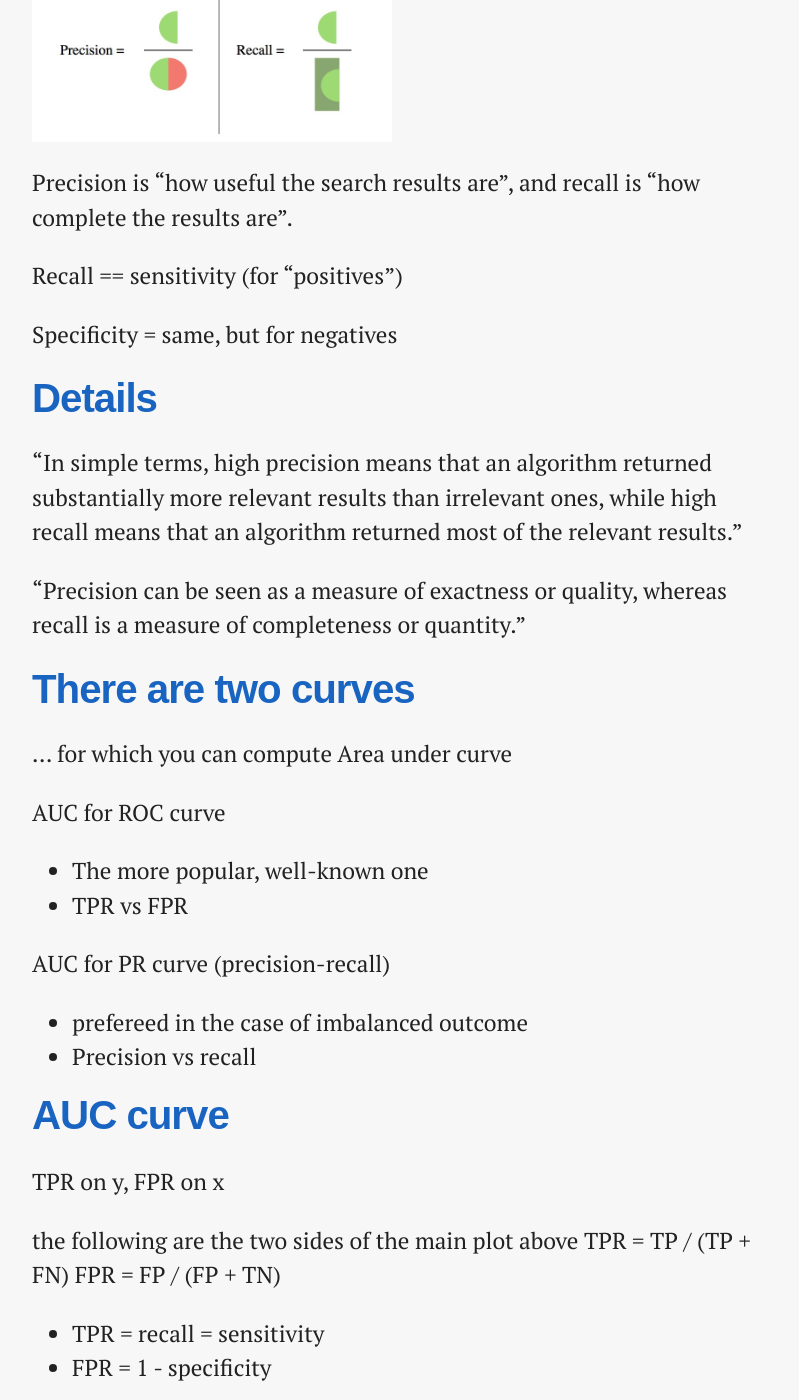
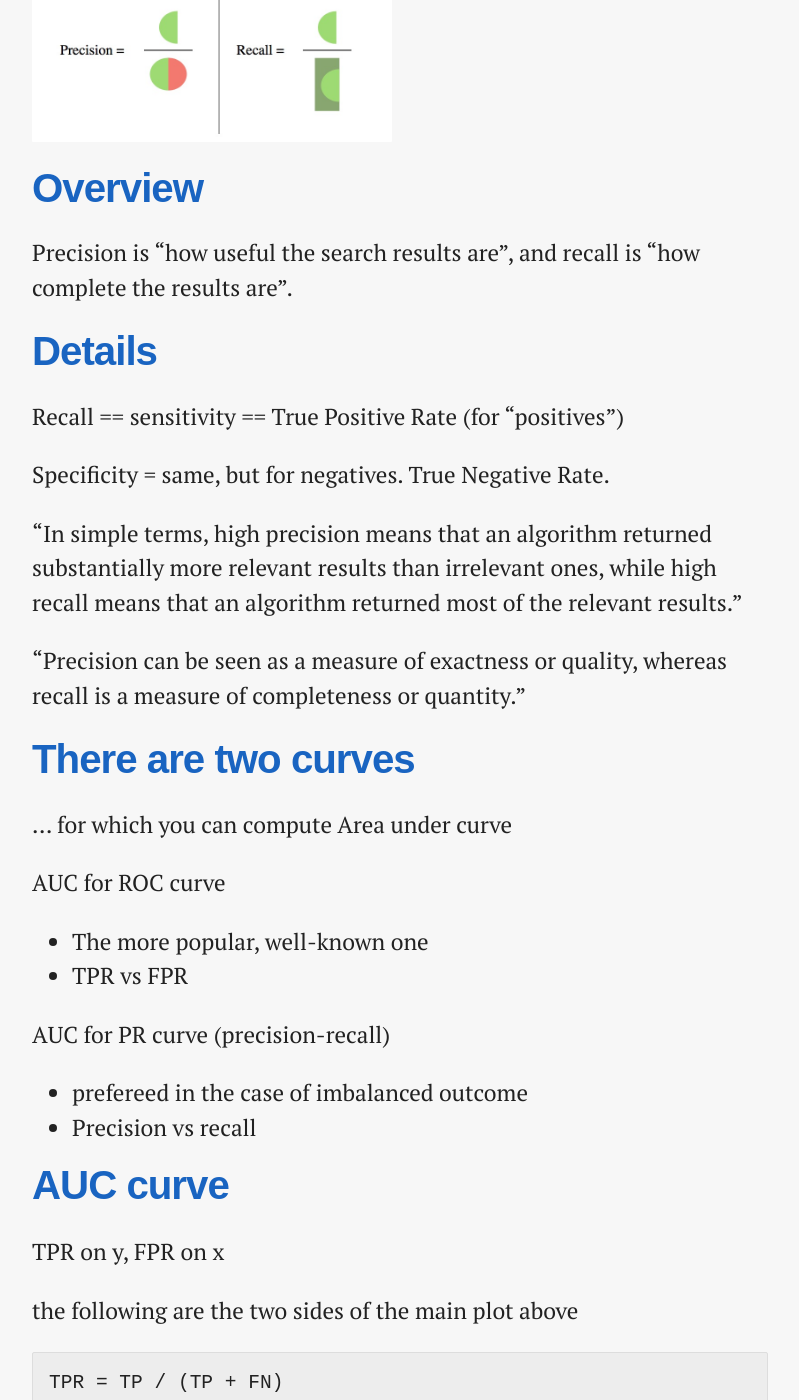
Before and after one commit to pavopax/pavopax.github.io, a Jekyll site: the page built from _posts/2017-11-20-precision-recall.md, in a window 1280 px wide and 1400 px high, scrolled down 856 px. Shown: the whole window, without its empty margins (240-1039 px from the left). Built offline with Jekyll 4.4.1, drawn with Linux system fonts in a browser that asks for light colours; nearby versions of some CDN libraries; some of the changed text lies outside the part shown.

Commit message:
Blog: add precision-recall

```diff
--- a/_posts/2017-11-20-precision-recall.md
+++ b/_posts/2017-11-20-precision-recall.md
@@ -9,14 +9,16 @@
 
 <img src="/img/blog/precision-recall.jpg" alt="Precision Recall" width="360">
 
-Precision is "how useful the search results are", and recall is "how complete the results are".
+# Overview
 
-Recall == sensitivity (for "positives")
-
-Specificity = same, but for negatives
-
+Precision is "how useful the search results are", and recall is "how complete
+the results are".
 
 # Details
+
+Recall == sensitivity == True Positive Rate (for "positives")
+
+Specificity = same, but for negatives. True Negative Rate.
 
 "In simple terms, high precision means that an algorithm returned substantially
 more relevant results than irrelevant ones, while high recall means that an
```
Also changed, not shown: other parts of _posts/2017-11-20-precision-recall.md (+6 -0 lines).
